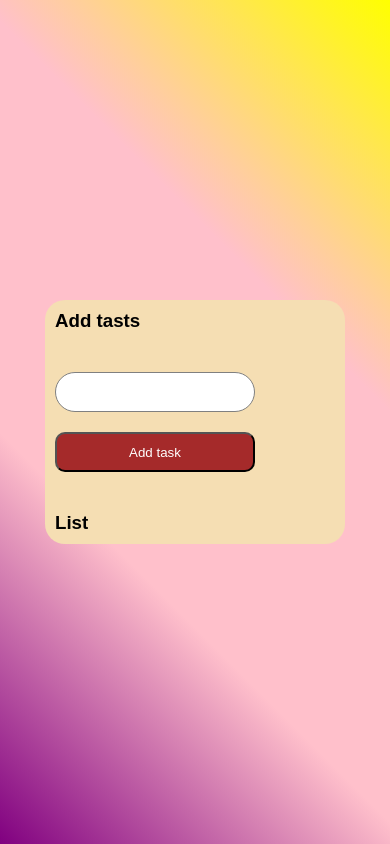
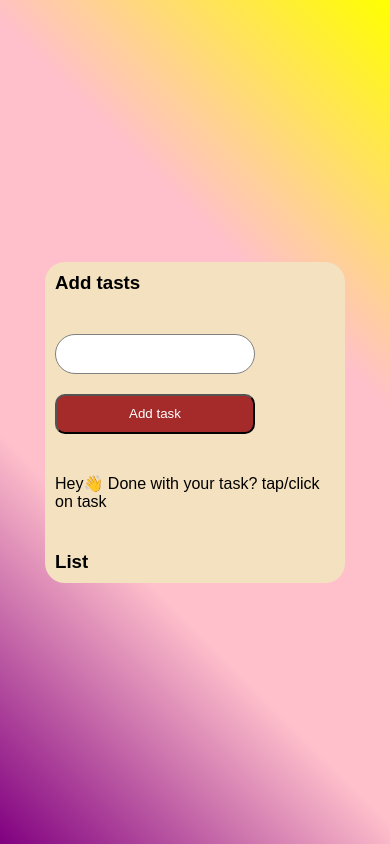
Before and after one commit to DevMeley/To-do-application, a plain HTML site: page index.html in a window 390 px wide. Drawn offline with Linux system fonts and the light colour scheme.

Commit message:
Modified

```diff
--- a/index.html
+++ b/index.html
@@ -14,6 +14,9 @@
                 <input type="text" id="myInput">
                 <button class="myAddButton" >Add task</button>
             </div>
+            <div class="note">
+                <p>Hey👋 Done with your task? tap/click on task</p>
+            </div>
             <div class="wrap">
                 <h3>List</h3>
                 <ul id="myList">
--- a/style.css
+++ b/style.css
@@ -14,7 +14,7 @@ body{
 }
 
 section{
-    background-color: wheat;
+    background-color: rgb(243, 225, 192);
     padding: 20px;
     border-radius: 20px;
 }
@@ -74,7 +74,7 @@ ul li{
         border: 1px solid gray;
     }
     section{
-        background-color: wheat;
+        background-color: rgb(243, 225, 192);
         padding: 10px;
         border-radius: 20px;
         width: 300px;
```
